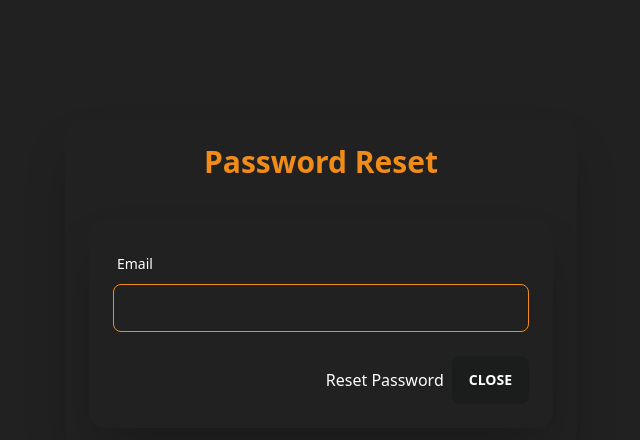
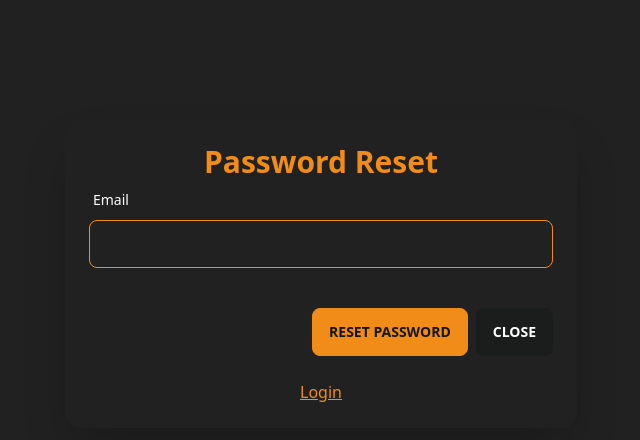
Before and after one commit to andytcodes/Gesture-Capstone, a React (Create React App) app: page /forgot-password in a window 1280 px wide. Shown: the top 440 px of the page, without its empty margins (319-959 px from the left). Built offline with nearby package versions, Linux system fonts and the light colour scheme; no server answers.

Commit message:
updated forget password ui and navigation

```diff
--- a/src/components/App.js
+++ b/src/components/App.js
@@ -25,7 +25,6 @@ function App() {
               <PrivateRoute path="/update-profile" component={UpdateProfile} />
               <Route path="/" exact component={LandingPage} />
               <Route path="/signup" component={Signup} />
-              <Route path="/login" component={Login} />
               <Route path="/forgot-password" component={ForgotPassword} />
               <Route path="/categories" component={Home} />
               <Route path="/alphabet" component={Alphabet} />
--- a/src/components/ForgotPassword.js
+++ b/src/components/ForgotPassword.js
@@ -31,24 +31,24 @@ export default function ForgotPassword() {
       <div>
         <div class="modal-box App">
           <h2 className="text-primary font-bold text-3xl">Password Reset</h2>
-          {error && <alert variant="danger">{error}</alert>}
-          {message && <alert variant="success">{message}</alert>}
-          <form onSubmit={handleSubmit} class="modal-box">
+          <form onSubmit={handleSubmit}>
             <div id="email" class="form-control">
               <label class="label">
               <label class="label-text">Email</label><br/>
               </label>
-              <input class="input input-bordered input-primary" type="email" ref={emailRef} required />
+              <input class="input input-bordered input-primary mb-4" type="email" ref={emailRef} required />
+              {error && <alert variant="danger">{error}</alert>}
+              {message && <alert variant="success">{message}</alert>}
             </div>
             <div class="modal-action">
-              <button className="btn btn-accent btn-wide mb-2" disabled={loading} className="w-100" type="submit">
+              <button className="btn btn-primary" disabled={loading} type="submit">
                 Reset Password
               </button>
               <a href="/" class="btn">Close</a>
             </div>
           </form>
-          <div className="w-100 text-center mt-3">
-            <Link to="/login">Login</Link>
+          <div className="link text-primary mt-6">
+            <Link to="/">Login</Link>
           </div>
         </div>
       </div>
```
Also changed, not shown: 1 other file (tests, documents, lock files or other folders).
